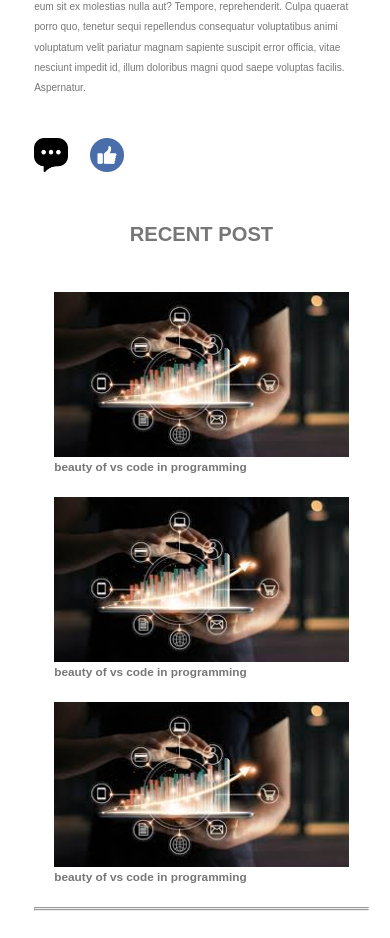
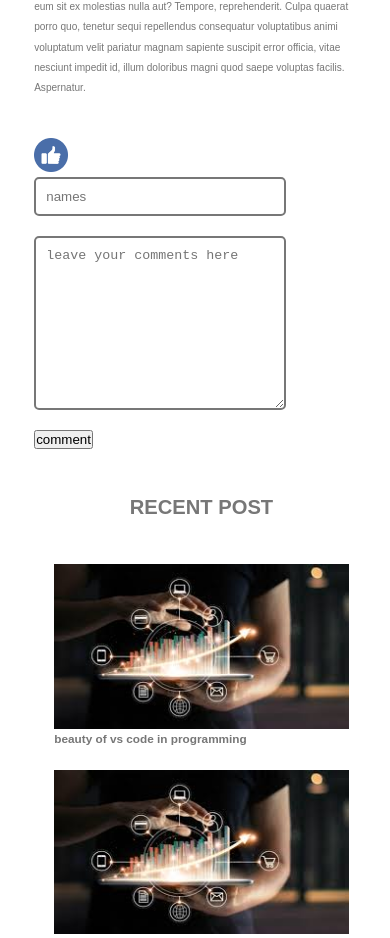
Before and after one commit to crepe-japheth/my-brand, a plain HTML site: page UI/blog-details.html in a window 390 px wide. Shown: the part 1000-1938 px from the top of the page. Drawn offline with Linux system fonts and the light colour scheme.

Commit message:
adding comment section on blog-details

```diff
--- a/UI/blog-details.html
+++ b/UI/blog-details.html
@@ -46,10 +46,16 @@
                 quidem molestiae, eveniet, iure suscipit eligendi sequi eum sit ex molestias nulla aut? Tempore, reprehenderit. Culpa quaerat porro quo, tenetur sequi repellendus consequatur voluptatibus animi voluptatum velit pariatur magnam sapiente
                 suscipit error officia, vitae nesciunt impedit id, illum doloribus magni quod saepe voluptas facilis. Aspernatur.</p>
             <div class="like-comment">
-                <img src="../assets/chat.png" alt="">
                 <img src="../assets/like.png" alt="">
             </div>
-            </div>
+
+            <section class="comment-post">
+                <form action="" method="post">
+                    <input type="text" name="" id="" placeholder="names">
+                    <textarea name="" id="" cols="30" rows="10" placeholder="leave your comments here"></textarea>
+                    <button type="submit">comment</button>
+                </form>
+            </section>
         </article>
         <div class="blog-sidebar">
             <div class="recent">
--- a/UI/styles.css
+++ b/UI/styles.css
@@ -602,19 +602,16 @@
         }
         .nav {
             flex-direction: column;
-            /* background-color: #7cc529; */
         }
         .nav>.login-sign-btn {
             display: none;
             position: absolute;
             right: -2px;
             top: 26rem;
-            /* display: none; */
         }
         .nav>.login-sign-btn>a {
             padding-top: 7rem;
-            padding-left: 4.3rem;
-            /* padding-right: 2rem; */
+            padding-left: 4.4rem;
         }
         .nav>ul {
             position: absolute;
```
Also changed, not shown: admin/posts.html (+2 -0 lines).
